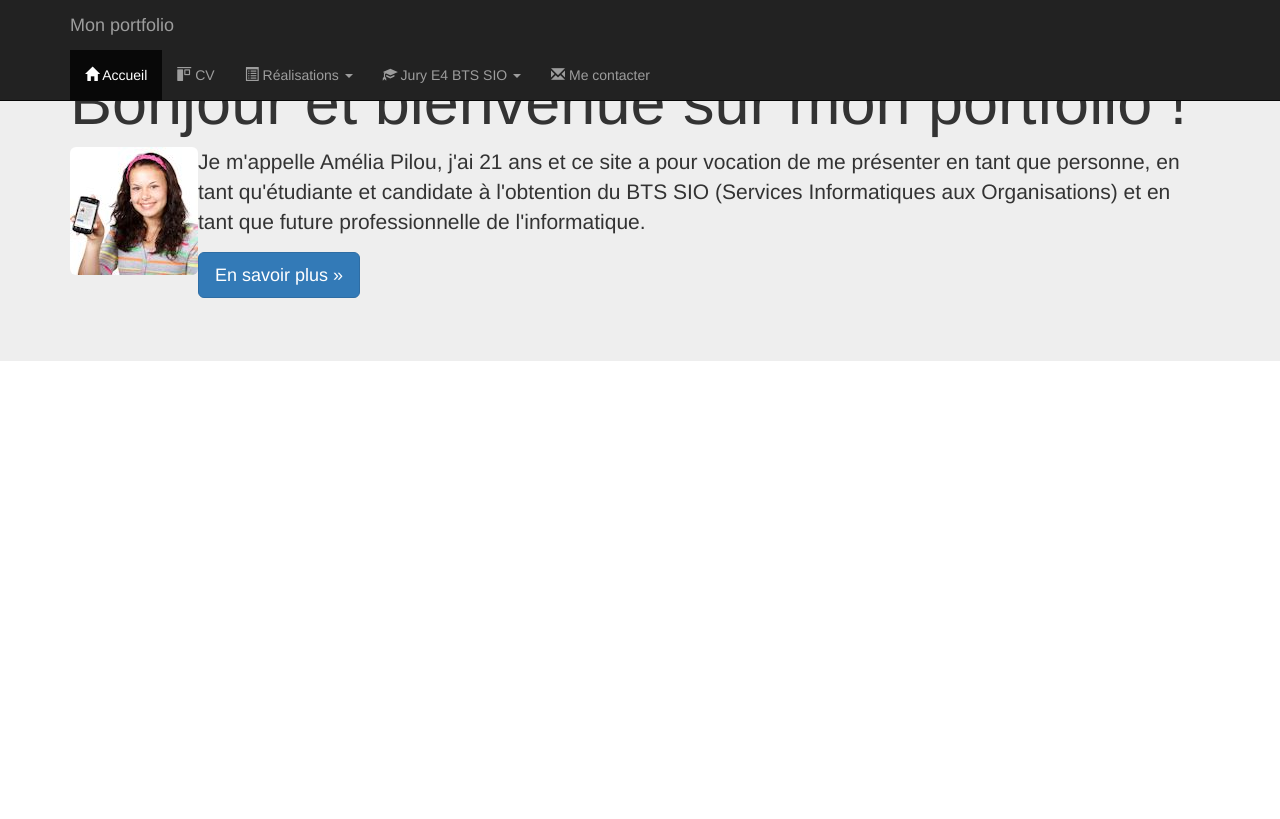
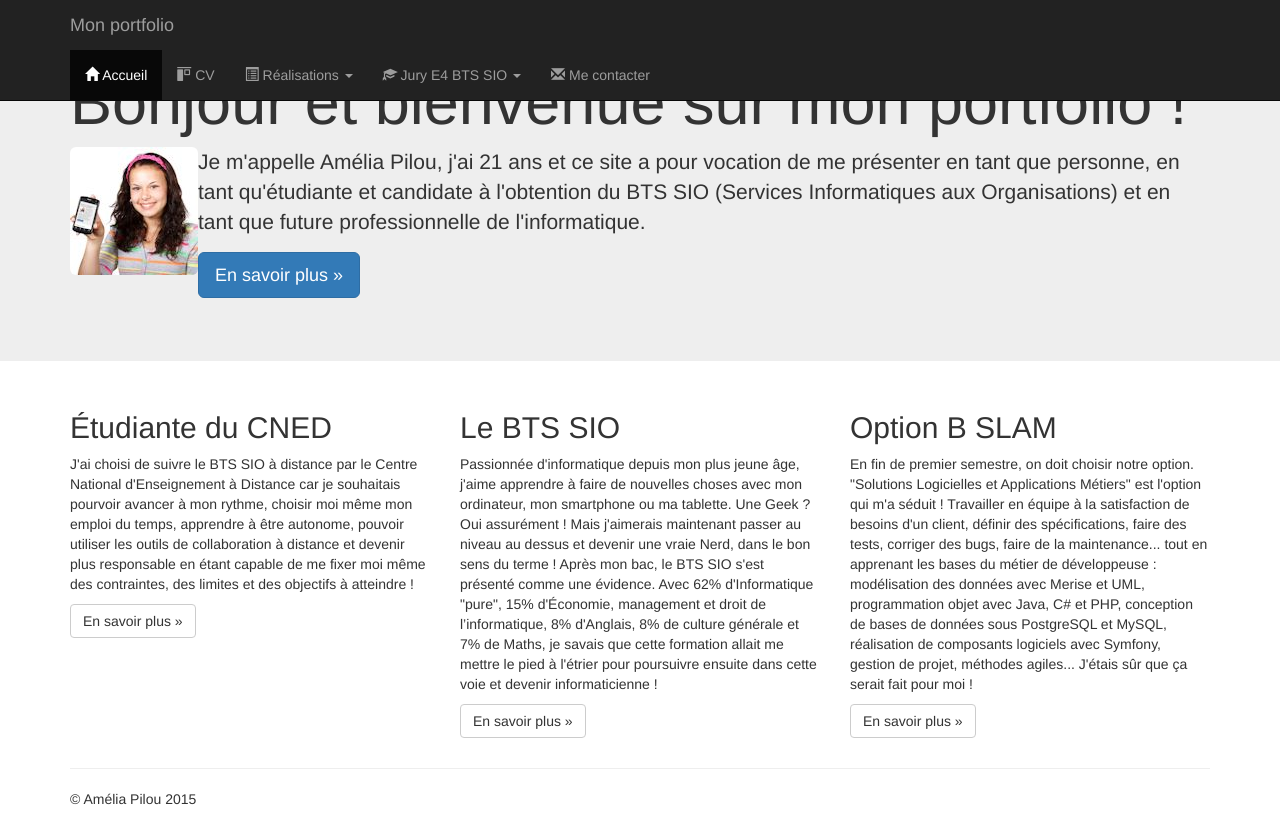
Before and after one commit to ChachaHro/MonPortfolio, a plain HTML site: page index.html in a window 1280 px wide. Drawn offline with nearby package versions, Linux system fonts and the light colour scheme.

Commit message:
Ajout d'un footer en trois parties

```diff
--- a/index.html
+++ b/index.html
@@ -25,7 +25,7 @@
                     <div id="navbar" class="navbar-collapse collapse">
                         <ul class="nav navbar-nav">
                             <li class="active">
-                                <a href="index.old.html"><span class="glyphicon glyphicon-home"></span> Accueil</a>
+                                <a href="index.html"><span class="glyphicon glyphicon-home"></span> Accueil</a>
                             </li>
                             <li><a href="#"><span class="glyphicon glyphicon-object-align-top"></span> CV</a></li>
                             <li class="dropdown">
@@ -105,8 +105,44 @@ aux Organisations) et en tant que future professionnelle de l'informatique.
     </body>
 
 
-
-
+<footer>
+ <div class="container">
+ <div class="row">
+ <div class="col-md-4">
+ <h2>Étudiante du CNED</h2>
+ <p>J'ai choisi de suivre le BTS SIO à distance par le Centre National d'Enseignement à Distance car je souhaitais pourvoir avancer à mon
+ rythme, choisir moi même mon emploi du temps, apprendre à être autonome, pouvoir utiliser les outils de collaboration à distance et
+ devenir plus responsable en étant capable de me fixer moi même des contraintes, des limites et des objectifs à atteindre !
+ </p>
+ <p><a class="btn btn-default" href="http://www.cned.fr" target="_blank" role="button">En savoir plus &raquo;</a></p>
+ </div>
+ <div class="col-md-4">
+ <h2>Le BTS SIO</h2>
+ <p>Passionnée d'informatique depuis mon plus jeune âge, j'aime apprendre à faire de nouvelles choses avec mon ordinateur, mon
+ smartphone ou ma tablette. Une Geek ? Oui assurément ! Mais j'aimerais maintenant passer au niveau au dessus et devenir une
+ vraie Nerd, dans le bon sens du terme ! Après mon bac, le BTS SIO s'est présenté comme une évidence. Avec 62% d'Informatique "pure",
+ 15% d'Économie, management et droit de l’informatique, 8% d'Anglais, 8% de culture générale et 7% de Maths, je savais que cette formation
+ allait me mettre le pied à l'étrier pour poursuivre ensuite dans cette voie et devenir informaticienne !
+ </p>
+ <p><a class="btn btn-default" href="https://fr.wikipedia.org/wiki/ Brevet_de_technicien_sup%C3%A9rieur_-_Services_informatiques_aux_organisa
+tions" target="_blank" role="button">En savoir plus &raquo;</a></p>
+ </div>
+ <div class="col-md-4">
+ <h2>Option B SLAM</h2>
+ <p>En fin de premier semestre, on doit choisir notre option. "Solutions Logicielles et Applications Métiers" est l'option qui m'a séduit !
+ Travailler en équipe à la satisfaction de besoins d'un client, définir des spécifications, faire des tests, corriger des bugs,
+ faire de la maintenance... tout en apprenant les bases du métier de développeuse : modélisation des données avec Merise et UML,
+ programmation objet avec Java, C# et PHP, conception de bases de données sous PostgreSQL et MySQL, réalisation de composants
+ logiciels avec Symfony, gestion de projet, méthodes agiles... J'étais sûr que ça serait fait pour moi !
+ </p>
+ <p><a class="btn btn-default" href="http://www.onisep.fr/Ressources/ Univers-Formation/Formations/Post-bac/BTS-Services-informatiques-auxorganisations-option-B-solutions-logicielles-et-applications-metiers"
+target="_blank" role="button">En savoir plus &raquo;</a></p>
+ </div>
+ </div>
+ <hr />
+ <p id="copyright">&copy; Amélia Pilou 2015</p>
+ </div>
+</footer>
 
 
 
```
